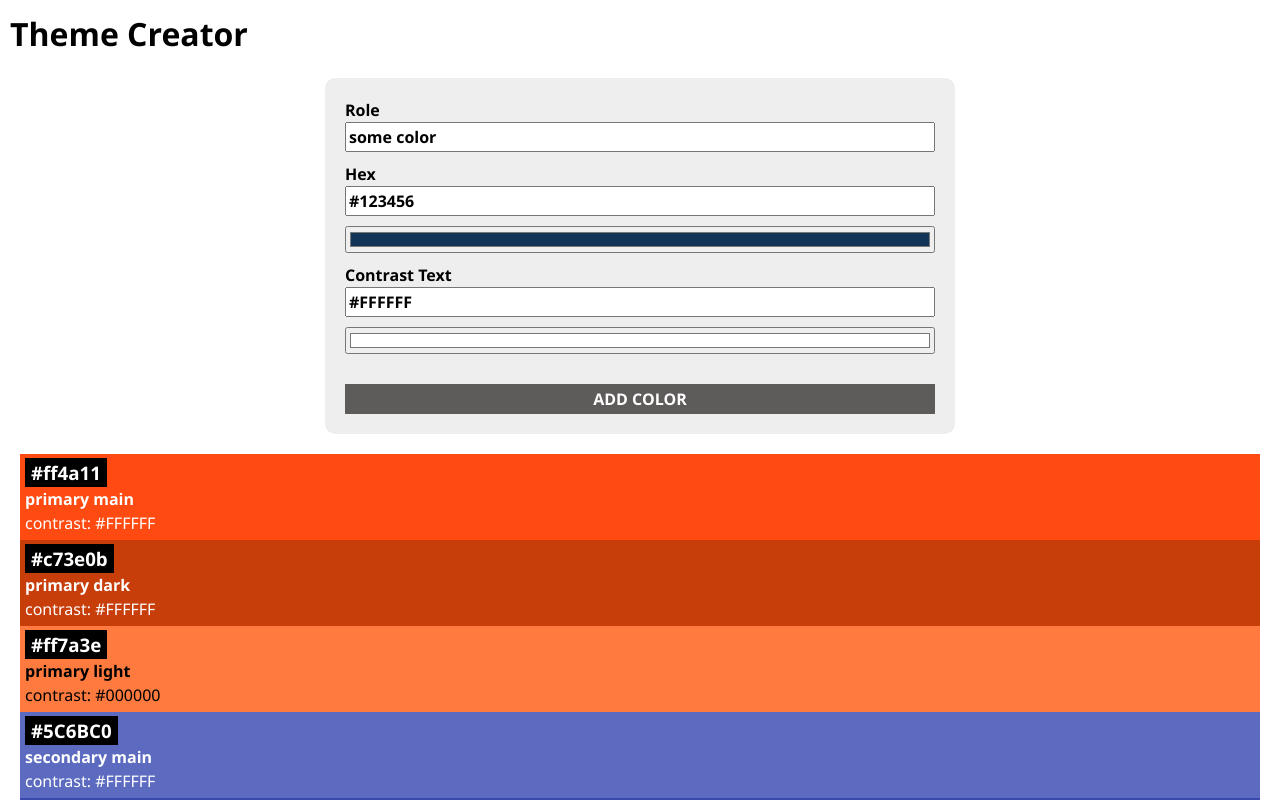
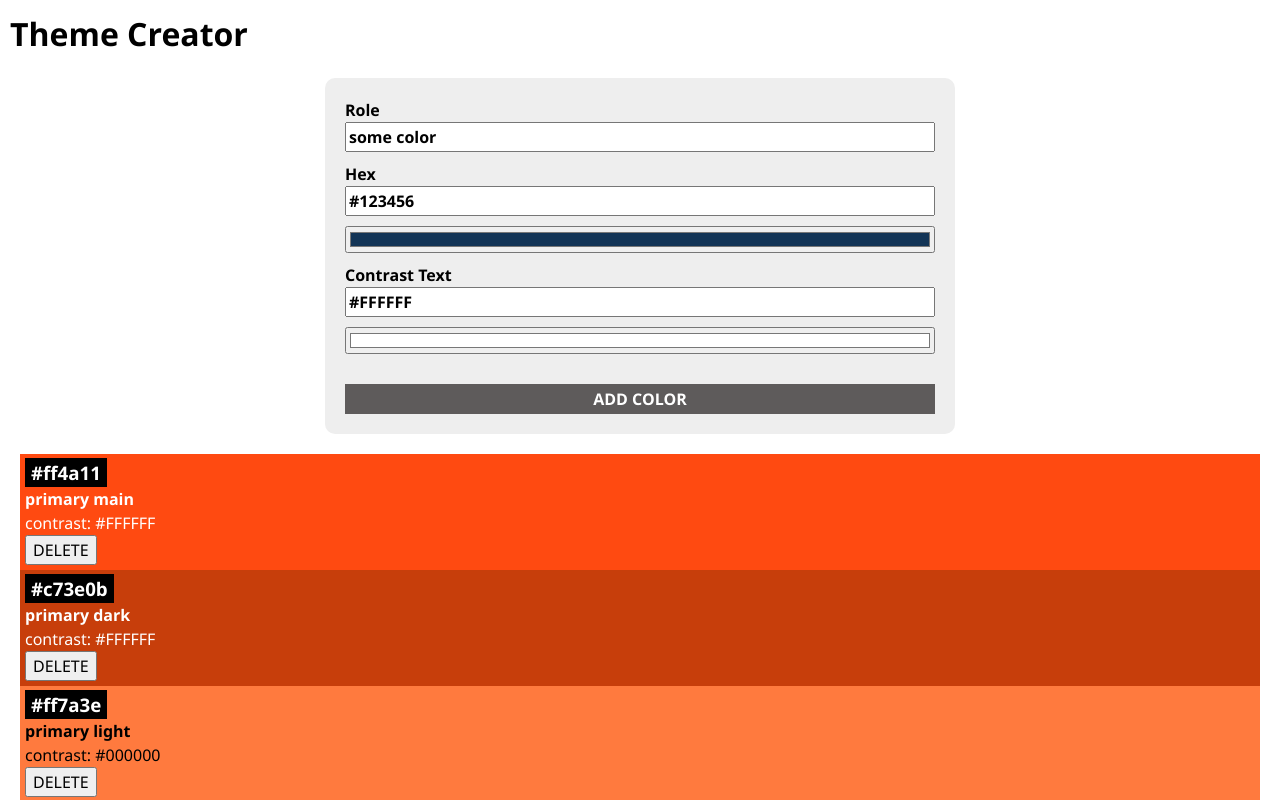
Before and after one commit to carmen136/recap4_project, a React (Vite) app: page / in a window 1280 px wide. Shown: the top 800 px of the page. Built offline with nearby package versions, Linux system fonts and the light colour scheme.

Commit message:
solving issue3

```diff
--- a/src/App.jsx
+++ b/src/App.jsx
@@ -14,13 +14,19 @@ function App() {
 
   }
 
+  function handleDeleteColors(colorToDelete) {
+    setColors((colors) => colors.filter(color => color.id !== colorToDelete.id ))
+  }
+
   return (
     <>
       <h1>Theme Creator</h1>
       <ColorForm onAddColor={handleAddColors} />
 
+      {colors.length === 0 && <p>No colors left. Please add new colors.</p>}
+
       {colors.map((color) => {
-        return <Color key={color.id} color={color} />;
+        return <Color key={color.id} color={color} onDelete={handleDeleteColors} />;
       })}
     </>
   );
--- /dev/null
+++ b/src/Components/Button/Button.jsx
@@ -0,0 +1,48 @@
+import { useState } from "react"
+
+export default function DeleteButton({ color, onDelete }) {
+    const [showConfirm, setShowConfirm] = useState(false);
+
+
+    function handleClick() {
+        setShowConfirm(true);
+    }
+
+
+    function handleCancelClick() {
+        setShowConfirm(false);
+    }
+
+    function handleDeleteClick() {
+        onDelete(color);        // übergibt das color object zum löschen
+        setShowConfirm(false);
+    }
+
+
+
+    return (
+        <>
+        {showConfirm ? (
+            <>
+            <p className="color-card-highlight">Really delete?</p>
+            <button type="button" onClick={handleCancelClick}>CANCEL</button>
+            <button type="button" onClick={handleDeleteClick}>DELETE</button>
+            </>
+        ) : (
+            <button type="button" onClick={handleClick}>DELETE</button>
+        )}
+        </>
+    );
+}
+
+
+
+// in der Color function:
+
+// Delete Button -> onClick:
+// > <p>Really delete?<p>
+// > Cancel-Button
+// -> reset, Anzeige nur Delete Button
+// > Delete-Button
+// -> onClick: Farbe wird gelöscht
+// -> mit filter Funcion
--- a/src/Components/Color/Color.css
+++ b/src/Components/Color/Color.css
@@ -3,7 +3,7 @@
   padding: 5px;
 }
 
-.color-card-headline {
+.color-card-highlight {
   display: inline;
   padding: 2px 6px;
   background: black;
--- a/src/Components/Color/Color.jsx
+++ b/src/Components/Color/Color.jsx
@@ -1,6 +1,7 @@
 import "./Color.css";
+import DeleteButton from "../Button/Button.jsx"
 
-export default function Color({ color }) {
+export default function Color({ color, onDelete }) {
   return (
     <div
       className="color-card"
@@ -9,9 +10,10 @@ export default function Color({ color }) {
         color: color.contrastText,
       }}
     >
-      <h3 className="color-card-headline">{color.hex}</h3>
+      <h3 className="color-card-highlight">{color.hex}</h3>
       <h4>{color.role}</h4>
       <p>contrast: {color.contrastText}</p>
+      <DeleteButton color={color} onDelete={onDelete} />
     </div>
   );
 }
```
